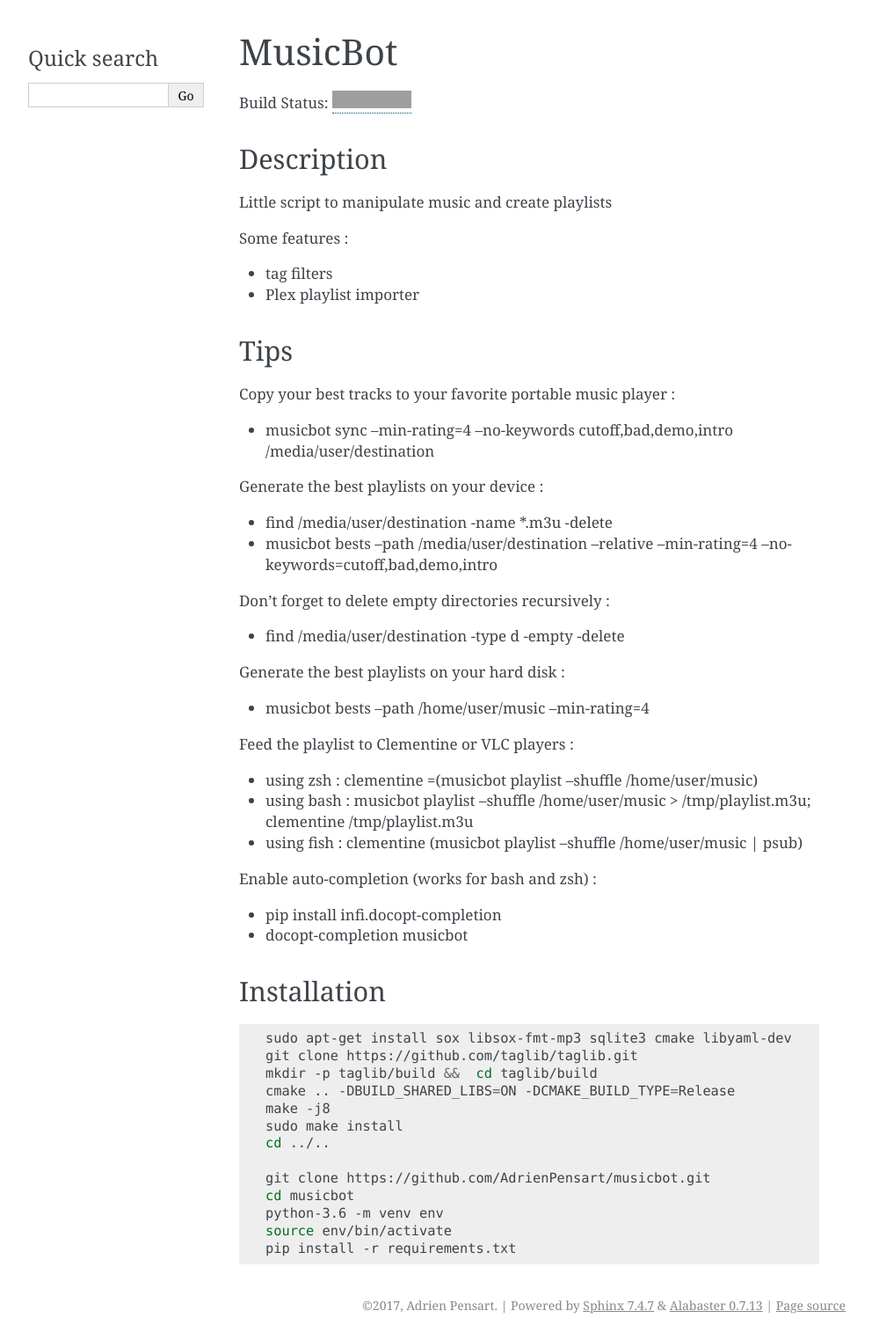
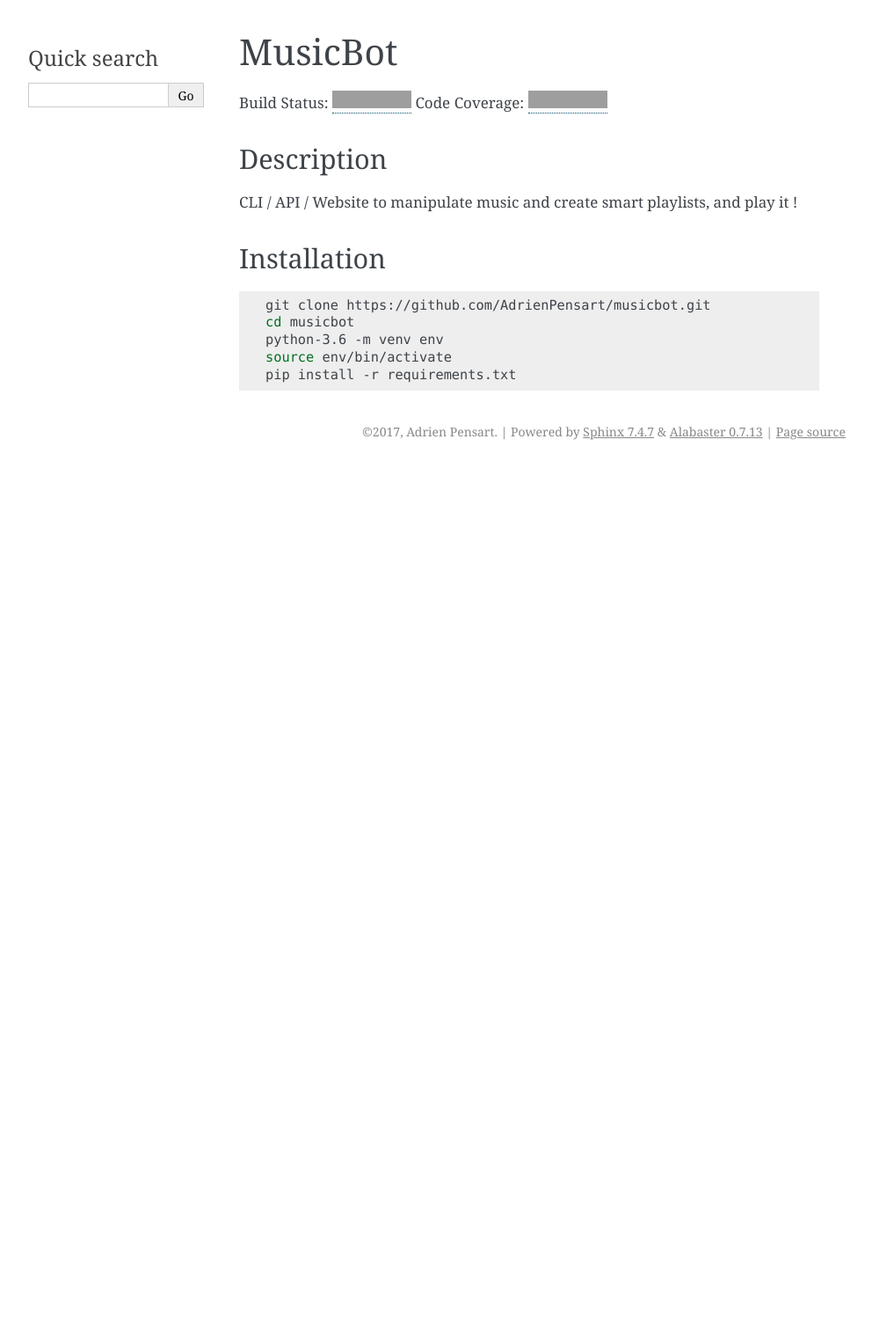
Before and after one commit to AdrienPensart/musicbot, a Sphinx documentation site: the page built from doc/help.rst, in a window 1280 px wide. Shown: the whole page at 88% size, without its empty margins (148-1140 px from the left). Built offline with Sphinx 7.4.7, drawn with Linux system fonts in a browser that asks for light colours; after the commit the page ends 900 px from its top, so only the background shows below that; grey boxes are pictures that could not be loaded.

Commit message:
codacy integration

```diff
--- a/doc/help.rst
+++ b/doc/help.rst
@@ -2,63 +2,24 @@
 MusicBot
 ========
 Build Status: |build-health|
+Code Coverage: |code-coverage|
 
+.. |code-coverage| image:: https://api.codacy.com/project/badge/Grade/621acf3309b24c538c40824f9af467de
+   :target: https://www.codacy.com/app/AdrienPensart/musicbot?utm_source=github.com&amp;utm_medium=referral&amp;utm_content=AdrienPensart/musicbot&amp;utm_campaign=Badge_Grade
+   :alt: Code coverage
 .. |build-health|  image:: https://landscape.io/github/AdrienPensart/musicbot/master/landscape.svg?style=flat
    :target: https://landscape.io/github/AdrienPensart/musicbot/master
    :alt: Code Health
 
 Description
 -----------
-Little script to manipulate music and create playlists
-
-Some features :
-
-- tag filters
-- Plex playlist importer
-
-Tips
-----
-Copy your best tracks to your favorite portable music player :
-
-- musicbot sync --min-rating=4 --no-keywords cutoff,bad,demo,intro /media/user/destination
-
-Generate the best playlists on your device :
-
-- find /media/user/destination -name \*.m3u -delete
-- musicbot bests --path /media/user/destination --relative --min-rating=4 --no-keywords=cutoff,bad,demo,intro
-
-Don't forget to delete empty directories recursively :
-
-- find /media/user/destination -type d -empty -delete
-
-Generate the best playlists on your hard disk :
-
-- musicbot bests --path /home/user/music --min-rating=4
-
-Feed the playlist to Clementine or VLC players :
-
-- using zsh : clementine =(musicbot playlist --shuffle /home/user/music)
-- using bash : musicbot playlist --shuffle /home/user/music > /tmp/playlist.m3u; clementine /tmp/playlist.m3u
-- using fish : clementine (musicbot playlist --shuffle /home/user/music | psub)
-
-Enable auto-completion (works for bash and zsh) :
-
-- pip install infi.docopt-completion
-- docopt-completion musicbot
+CLI / API / Website to manipulate music and create smart playlists, and play it !
 
 Installation
 ------------
 
 .. code-block:: bash
 
-  sudo apt-get install sox libsox-fmt-mp3 sqlite3 cmake libyaml-dev
-  git clone https://github.com/taglib/taglib.git
-  mkdir -p taglib/build &&  cd taglib/build
-  cmake .. -DBUILD_SHARED_LIBS=ON -DCMAKE_BUILD_TYPE=Release
-  make -j8
-  sudo make install
-  cd ../..
-
   git clone https://github.com/AdrienPensart/musicbot.git
   cd musicbot
   python-3.6 -m venv env
```
Also changed, not shown: requirements.txt (+16 -13 lines), 3 other files.
